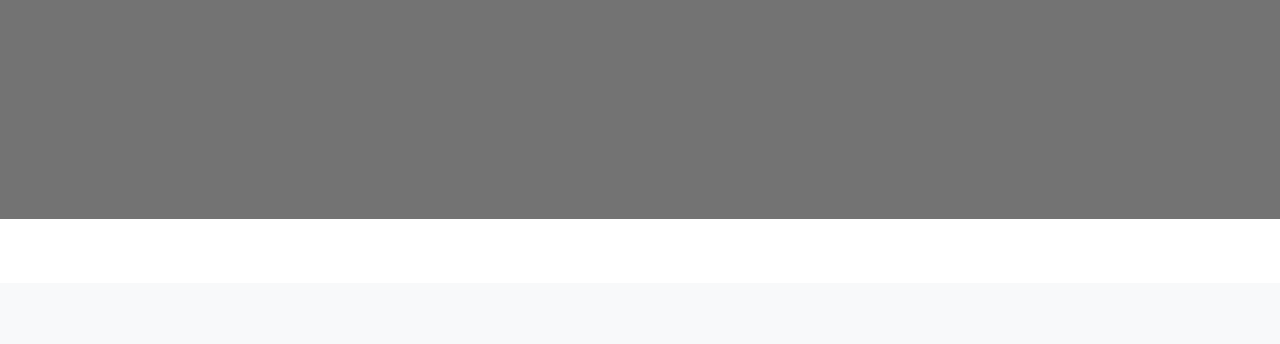
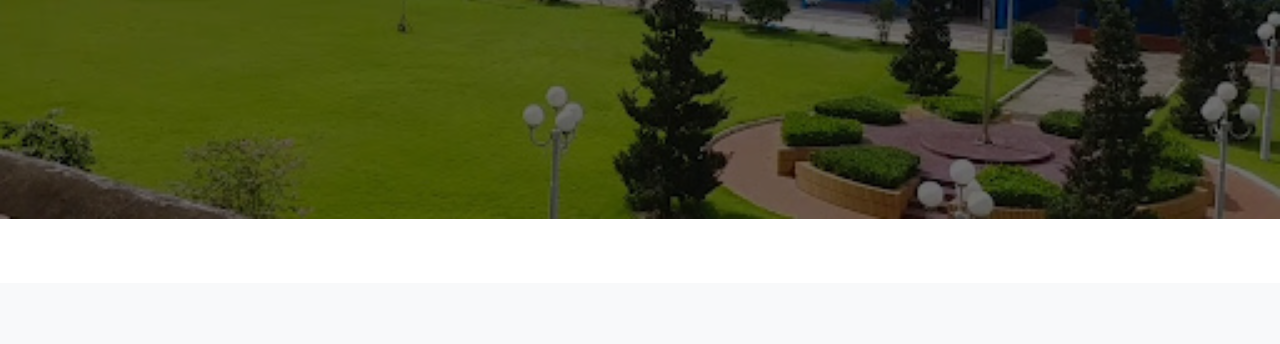
Before and after one commit to beeee0405/infomationclub, a plain HTML site: page index.html in a window 1280 px wide. Shown: the part 341-685 px from the top of the page. Drawn offline with Linux system fonts and the light colour scheme.

Commit message:
Update main.css

```diff
--- a/main.css
+++ b/main.css
@@ -67,7 +67,7 @@ body {
 /* Hero đẹp hơn */
 .hero {
     position: relative;
-    background: url('/infomationclub/nen.jpg') no-repeat center center/cover;
+    background: url('./Images/nen.jpg') no-repeat center center/cover;
     height: 70vh;
     display: flex;
     justify-content: center;
```
